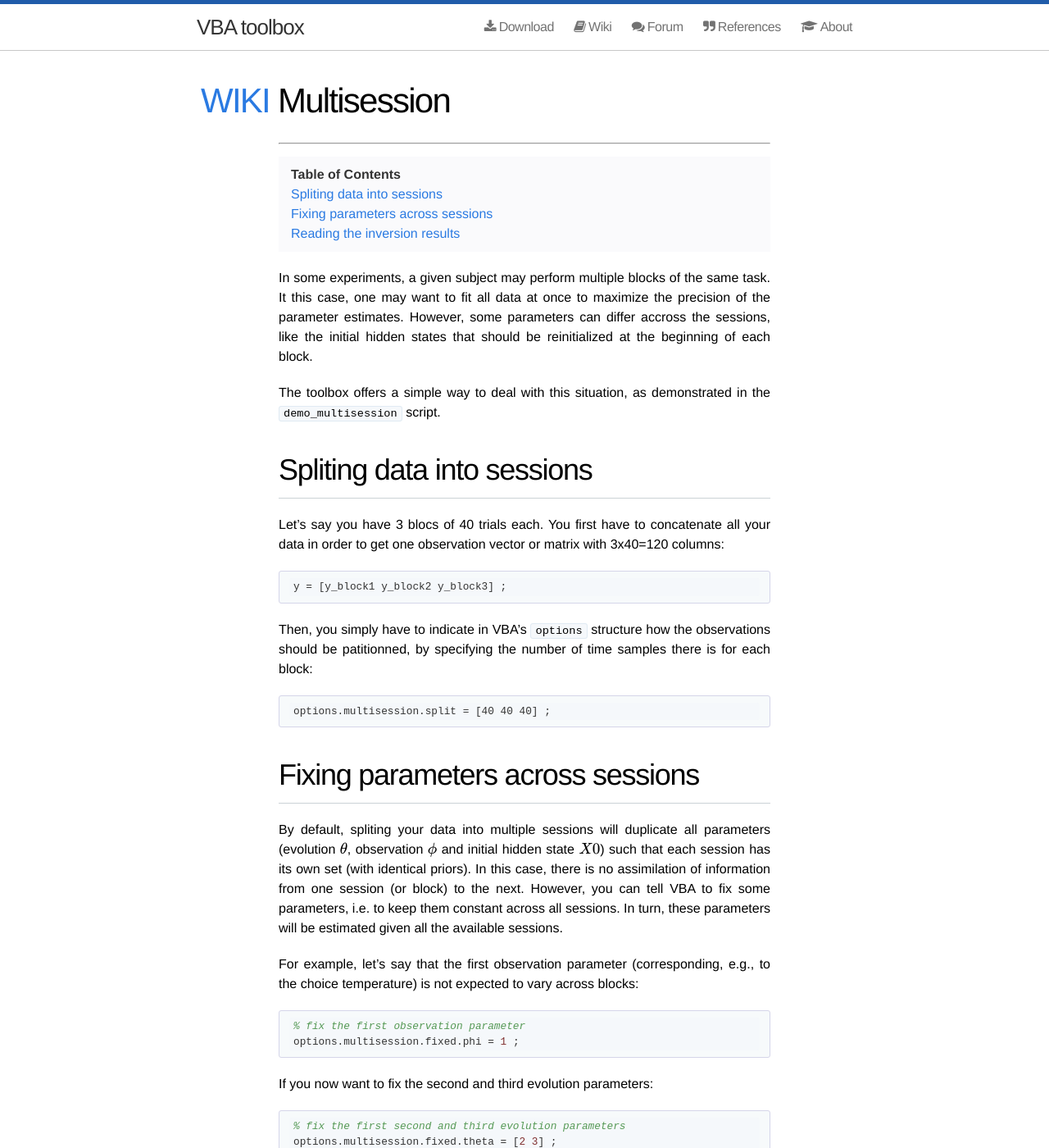
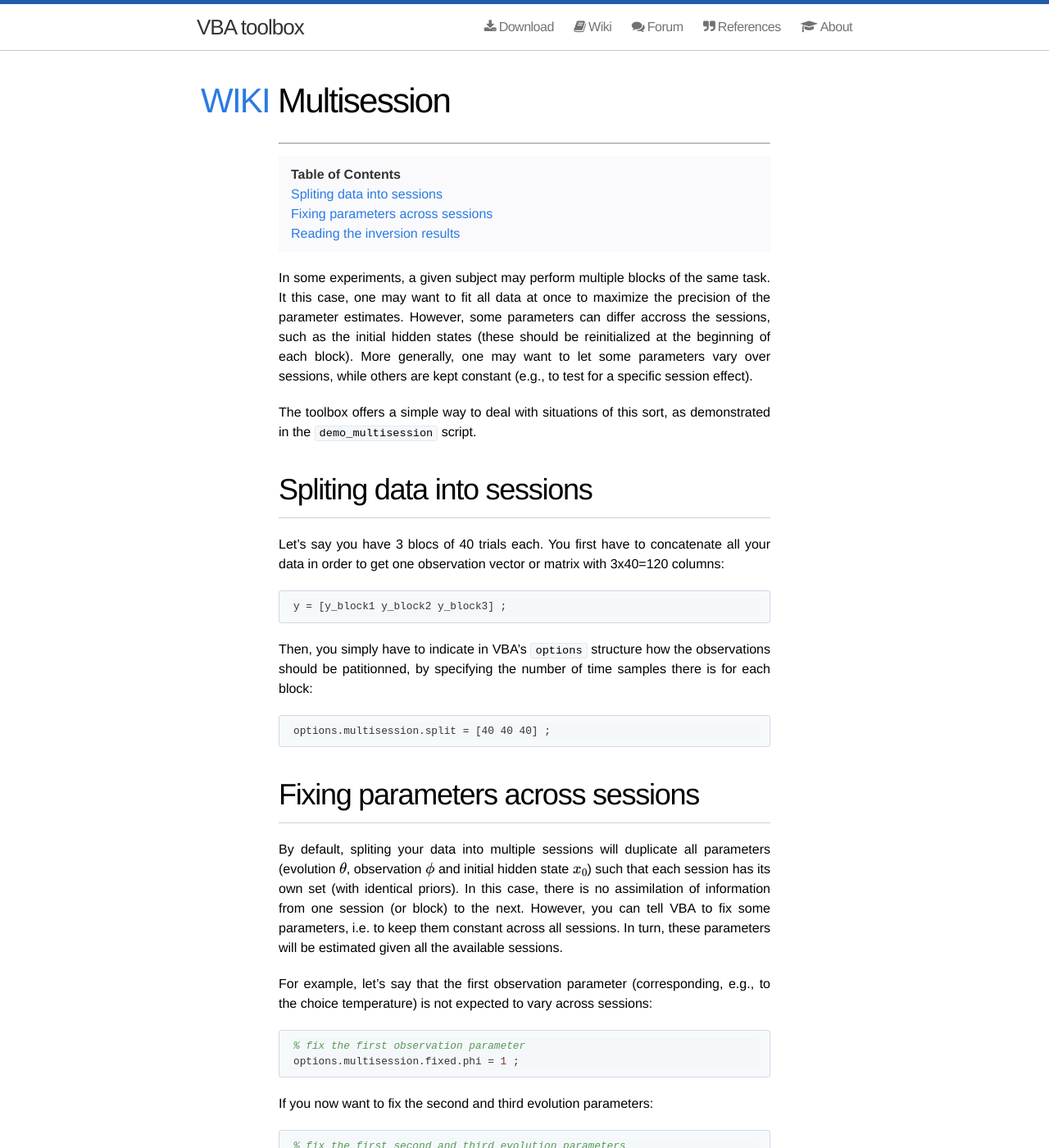
Before and after one commit to MBB-team/VBA-toolbox, a Jekyll site: the page built from _wiki/Multisession.md, in a window 1280 px wide and 1400 px high. Shown: the whole window at 82% size. Built offline with Jekyll 4.4.1, drawn with Linux system fonts in a browser that asks for light colours; nearby versions of some CDN libraries; formulas are drawn with MathJax 3.

Commit message:
Update Multisession.md

````diff
--- a/_wiki/Multisession.md
+++ b/_wiki/Multisession.md
@@ -4,9 +4,9 @@ title: "Multisession"
 * Will be replaced with the ToC, excluding the "Contents" header
 {:toc}
 
-In some experiments, a given subject may perform multiple blocks of the same task. It this case, one may want to fit all data at once to maximize the precision of the parameter estimates. However, some parameters can differ accross the sessions, like the initial hidden states that should be reinitialized at the beginning of each block.
+In some experiments, a given subject may perform multiple blocks of the same task. It this case, one may want to fit all data at once to maximize the precision of the parameter estimates. However, some parameters can differ accross the sessions, such as the initial hidden states (these should be reinitialized at the beginning of each block). More generally, one may want to let some parameters vary over sessions, while others are kept constant (e.g., to test for a specific session effect).
 
-The toolbox offers a simple way to deal with this situation, as demonstrated in the ```demo_multisession``` script.
+The toolbox offers a simple way to deal with situations of this sort, as demonstrated in the ```demo_multisession``` script.
 
 # Spliting data into sessions
 
@@ -24,9 +24,9 @@ options.multisession.split = [40 40 40] ;
 
 # Fixing parameters across sessions
 
-By default, spliting your data into multiple sessions will duplicate all parameters (evolution $$\theta$$, observation $$\phi$$ and initial hidden state $$X0$$) such that each session has its own set (with identical priors). In this case, there is no assimilation of information from one session (or block) to the next. However, you can tell VBA to fix some parameters, i.e. to keep them constant across all sessions. In turn, these parameters will be estimated given all the available sessions.
+By default, spliting your data into multiple sessions will duplicate all parameters (evolution $$\theta$$, observation $$\phi$$ and initial hidden state $$x_0$$) such that each session has its own set (with identical priors). In this case, there is no assimilation of information from one session (or block) to the next. However, you can tell VBA to fix some parameters, i.e. to keep them constant across all sessions. In turn, these parameters will be estimated given all the available sessions.
 
-For example, let's say that the first observation parameter (corresponding, e.g., to the choice temperature) is not expected to vary across blocks:
+For example, let's say that the first observation parameter (corresponding, e.g., to the choice temperature) is not expected to vary across sessions:
 
 ```matlab
 % fix the first observation parameter
````
